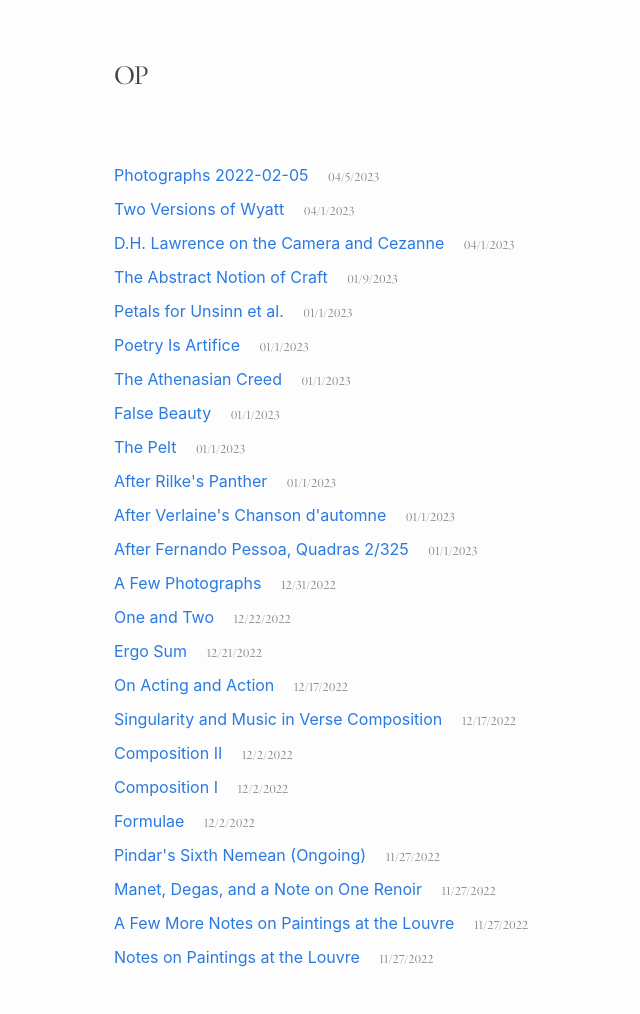
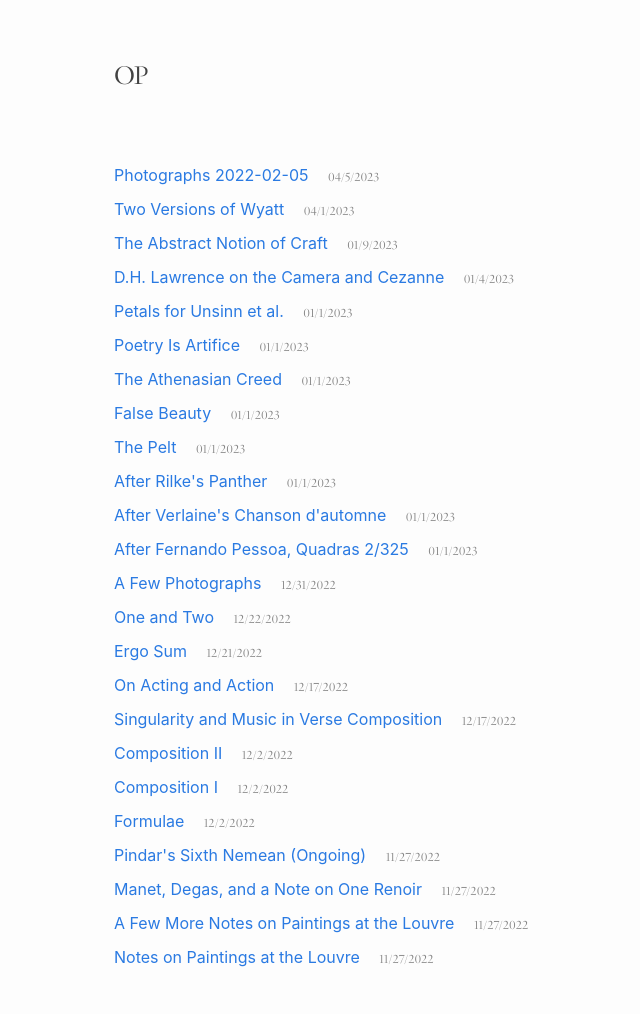
Before and after one commit to TheatrumMundi/TheatrumMundi, a Jekyll site: the page built from index.markdown, in a window 1280 px wide. Shown: the whole page, without its empty margins (156-796 px from the left). Built offline with Jekyll 4.4.1, drawn with Linux system fonts in a browser that asks for light colours; some web fonts are replaced.

Commit message:
Update 2023-04-01-dh-lawrence-on-cameras-and-cezanne.markdown

```diff
--- a/_posts/2023-04-01-dh-lawrence-on-cameras-and-cezanne.markdown
+++ b/_posts/2023-04-01-dh-lawrence-on-cameras-and-cezanne.markdown
@@ -1,7 +1,7 @@
 ---
 layout: post
 title:  "D.H. Lawrence on the Camera and Cezanne"
-date:   2023-04-01 06:18:00 +0100
+date:   2023-01-04 06:18:00 +0100
 categories: jekyll update
 ---
 <i> From Art and Morality </i>
```
